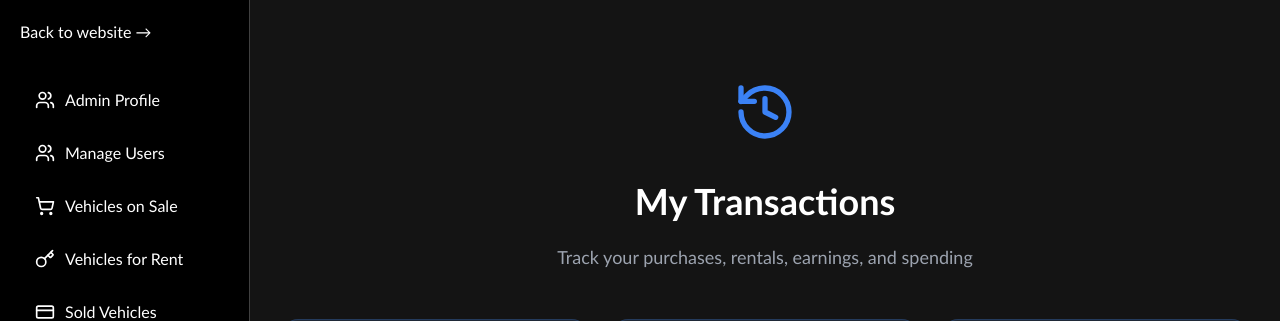
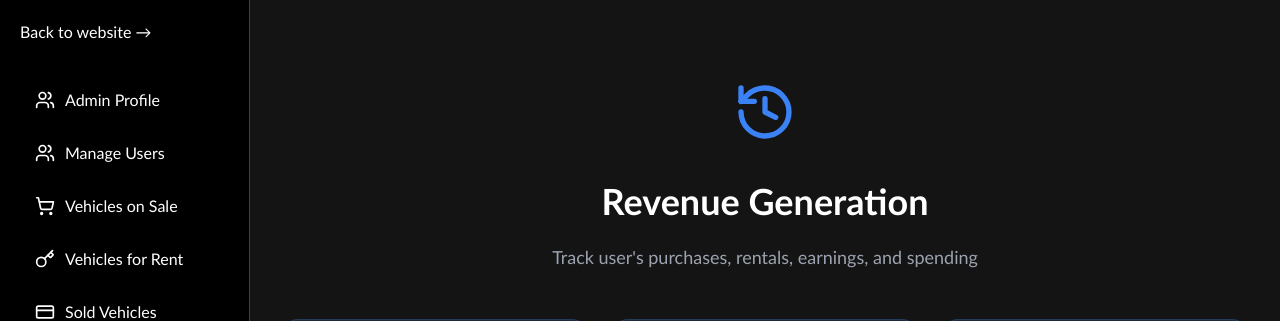
Before and after one commit to shashank4227/Your-Wheels-An-Automobile-E-Commerce-Platform, a React (Vite) app in the folder Frontend/: page /admin-transactions/1 in a window 1280 px wide. Shown: the top 321 px of the page. Built offline with nearby package versions, Linux system fonts and the light colour scheme; no server answers.

Commit message:
updating code

```diff
--- a/Frontend/package.json
+++ b/Frontend/package.json
@@ -30,6 +30,7 @@
     "react-scroll": "^1.9.2",
     "react-slick": "^0.30.3",
     "slick-carousel": "^1.8.1",
+    "streamifier": "^0.1.1",
     "tailwindcss": "^4.0.6"
   },
   "devDependencies": {
--- a/Frontend/src/Admin/AdminSideBar.jsx
+++ b/Frontend/src/Admin/AdminSideBar.jsx
@@ -119,7 +119,7 @@ function AdminSideBar({ activeLink, email }) {
             activeLink === `/admin-transactions/${email}` ? "active" : ""
           }
         >
-          <CreditCard size={20} /> Transactions
+          <CreditCard size={20} /> Revenue
         </li>
       </Link>
 
--- a/Frontend/src/Admin/AdminTransactions.jsx
+++ b/Frontend/src/Admin/AdminTransactions.jsx
@@ -72,8 +72,8 @@ function AdminTransactions() {
         <br />
         <div className="hero">
           <History className="hero-icon" />
-          <h1 style={{ color: "white" }}>My Transactions</h1>
-          <p>Track your purchases, rentals, earnings, and spending</p>
+          <h1 style={{ color: "white" }}>Revenue Generation</h1>
+          <p>Track user's purchases, rentals, earnings, and spending</p>
         </div>
 
         {/* ✅ Summary Cards */}
```
Also changed, not shown: 1 other file (tests, documents, lock files or other folders).
